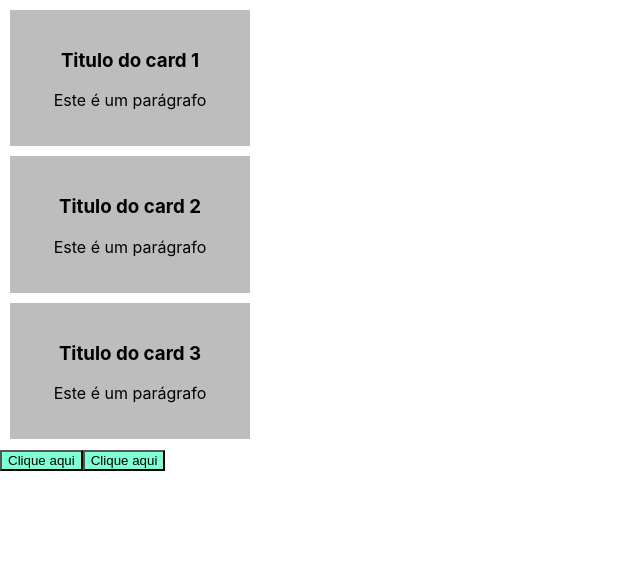
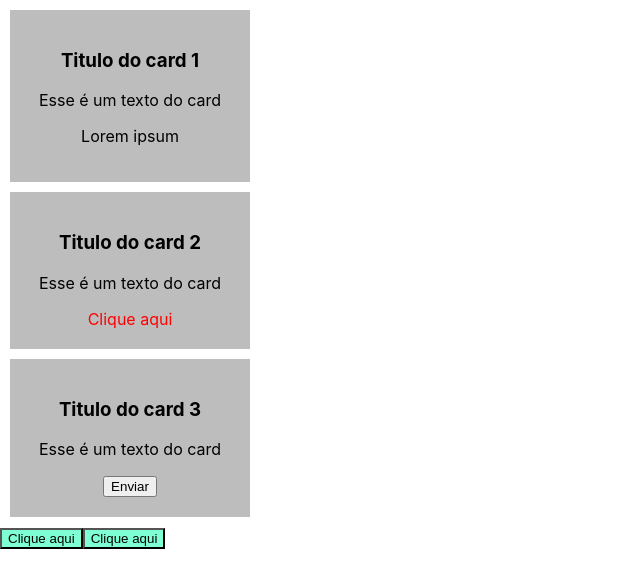
Before and after one commit to CalebeFelipe/react-base, a React (Create React App) app: page / in a window 1280 px wide. Shown: the top 588 px of the page, without its empty margins (0-640 px from the left). Built offline with nearby package versions, Linux system fonts and the light colour scheme.

Commit message:
feat: learning more about props.children

```diff
--- a/src/App.js
+++ b/src/App.js
@@ -5,9 +5,21 @@ import { Card } from './components/card/card.js'
 function App() {
   return (
     <>
-      <Card title="Titulo do card 1"/>
-      <Card title="Titulo do card 2"/>
-      <Card title="Titulo do card 3"/>
+      <Card>
+        <h3>Titulo do card 1</h3>
+        <p>Esse é um texto do card</p>
+        <p>Lorem ipsum</p>
+      </Card>
+      <Card>
+        <h3>Titulo do card 2</h3>
+        <p>Esse é um texto do card</p>
+        <a>Clique aqui</a>
+      </Card>
+      <Card>
+        <h3>Titulo do card 3</h3>
+        <p>Esse é um texto do card</p>
+        <button>Enviar</button>
+      </Card>
       <Button />
       <Button />
     </>
--- a/src/components/card/card.css
+++ b/src/components/card/card.css
@@ -10,3 +10,7 @@
     background: blue;
     cursor: pointer;
 }
+
+a {
+    color: red;
+}
--- a/src/components/card/card.js
+++ b/src/components/card/card.js
@@ -1,11 +1,10 @@
 import React from 'react'
 import './card.css'
 
-export const Card = ({title}) => {
+export const Card = (props) => {
     return (
         <div className='card'>
-            <h3>{title}</h3>
-            <p>Este é um parágrafo</p>
+            {props.children}
         </div>
     )
 }
```
